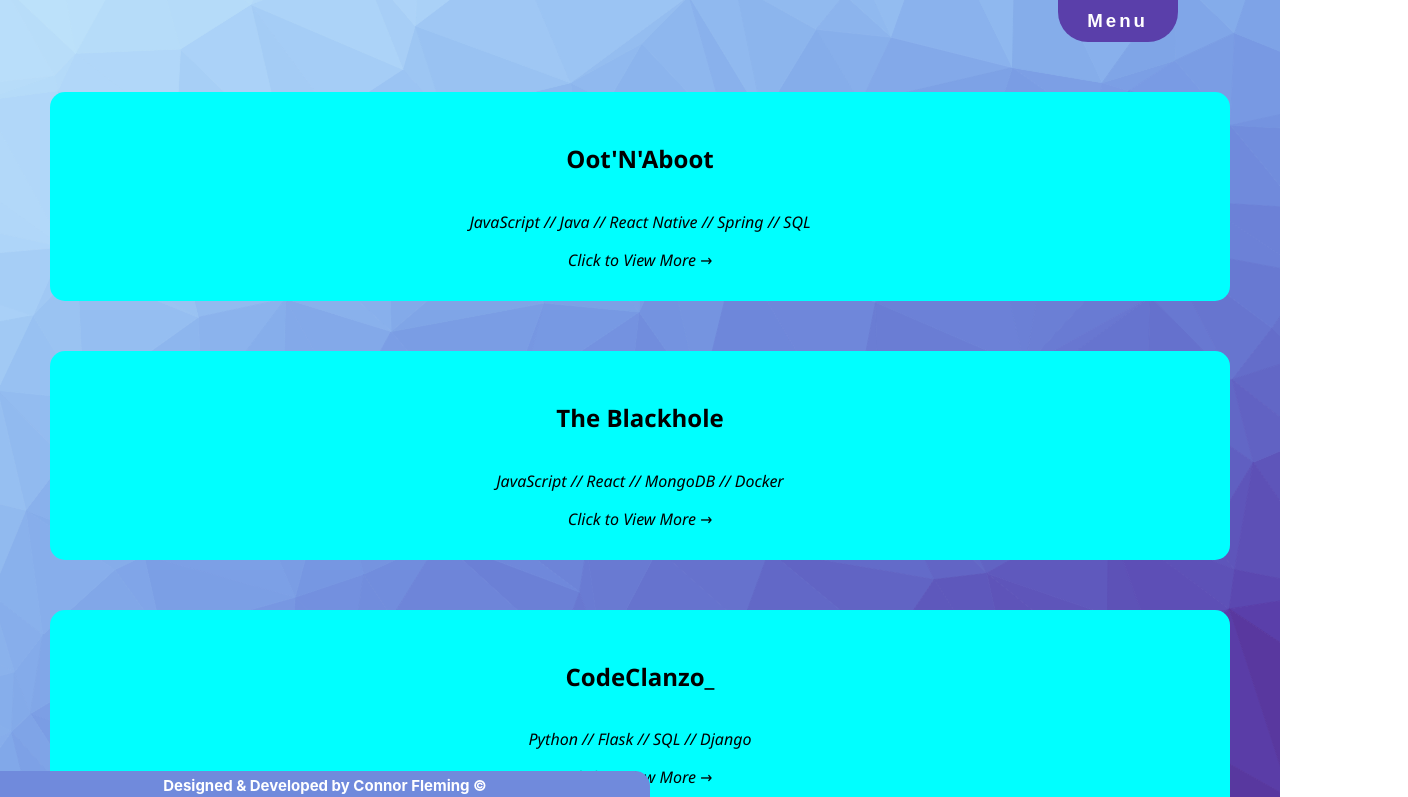
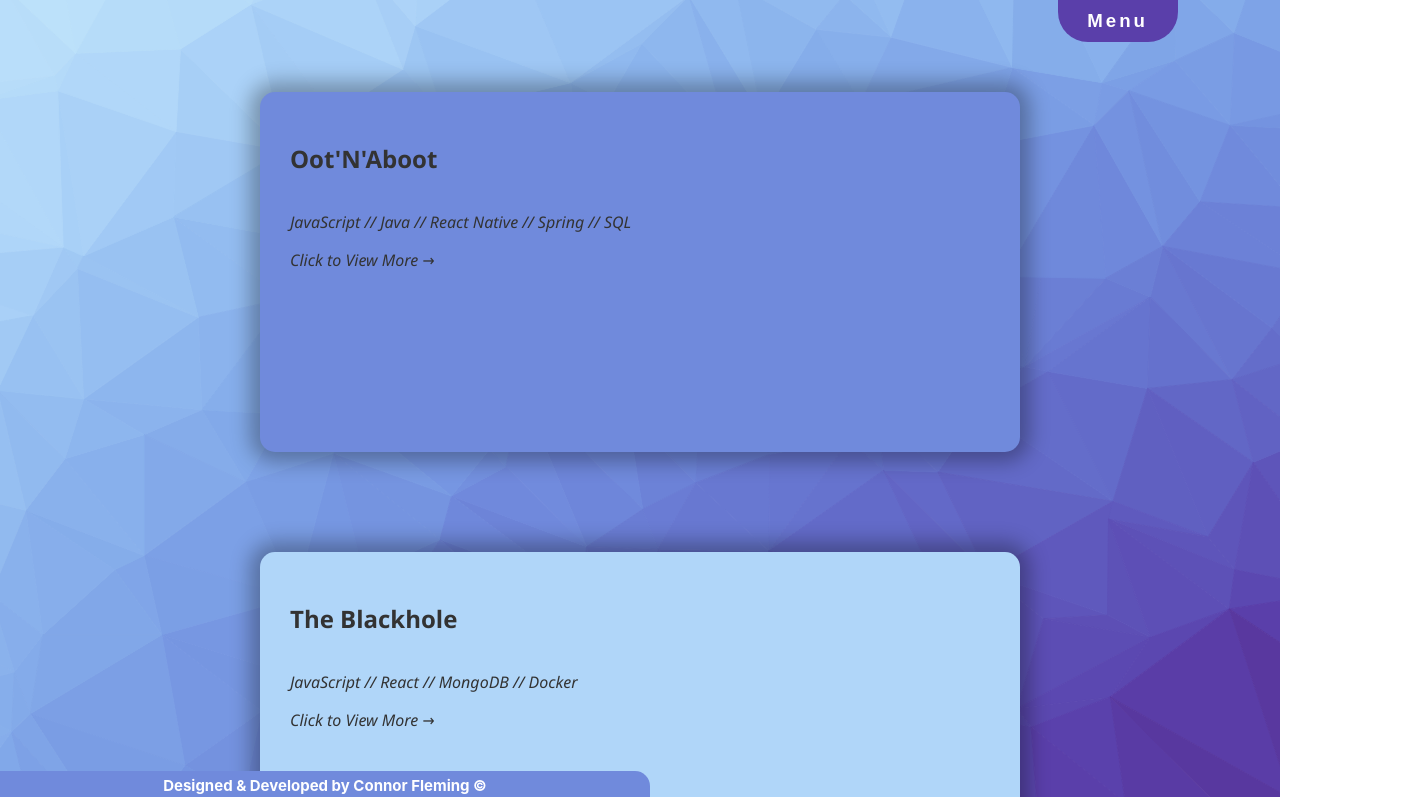
Before and after one commit to Jarnbjorn92/cf-portfolio, a React (Create React App) app: page /portfolio in a window 1280 px wide. Shown: the top 797 px of the page, 1408 px wide, since content can reach past the window. Built offline with nearby package versions, Linux system fonts and the light colour scheme.

Commit message:
fresh commit

```diff
--- a/src/components/AboutPage.js
+++ b/src/components/AboutPage.js
@@ -22,7 +22,7 @@ const AboutPage = () => {
             ref={ref}
             initial={{ x: "25vw", opacity: 0 }}
             animate={inView ? { x: 0, opacity: 1 } : { x: "10vw", opacity: 0 }}
-            transition={{ duration: 1, ease: "easeInOut" }}
+            transition={{ duration: 0.5, ease: "easeInOut" }}
             >
 
             <section className='about-me'>
--- a/src/components/ContactPage.css
+++ b/src/components/ContactPage.css
@@ -15,6 +15,3 @@
 .socials {
     padding: 10pt;
 }
-
-.contactInfo {
-}
--- a/src/components/Portfolio/PortfolioPage.js
+++ b/src/components/Portfolio/PortfolioPage.js
@@ -2,6 +2,7 @@ import React from 'react';
 import portfolioData from './portfolioData.json';
 import Project from './Project';
 import NavBar from '../../NavBar';
+import '../AboutPage.css';
 
 
 const PortfolioPage = () => {
@@ -15,26 +16,20 @@ const PortfolioPage = () => {
             title={project.title}
             technologies={project.technologies}
             image={project.image}
-            color={project.bgcolor}
+            color={project.color}
             github={project.github}
             deployed={project.deployed}
             description={project.description}
         />
     ));
 
-    // const imageNodes = portfolioData.map((image, index) => {
-    //     console.log(image.image)
-    //     return <img src={image.image} key={index} alt=""/>
-    // })
-
-
     return (
         <div>
         <NavBar/>
-
-            <div className='row'>
-                <ProjectList/>
-
+            <div className='container'>
+                <div className='column'>
+                    <ProjectList/>
+                </div>
             </div>
         </div>
     );
--- a/src/components/Portfolio/ProjectPage.css
+++ b/src/components/Portfolio/ProjectPage.css
@@ -1,19 +1,34 @@
 .projectCard {
     align-items: center;
     justify-content: center;
+    height: 300px;
+    width: 700px;
     padding: 30px;
     margin: 50px;
-    background-color: aqua;
     overflow: hidden;
     border-radius: 15px;
+    color: #333;
+    box-shadow: 0 0 20px 10px rgba(0, 0, 0, 0.3);
+}
+
+.container {
+    display: flex;
+    justify-content: center;
+    align-items: center;
+}
+
+.column {
+    display: flex;
+    flex-direction: column;
+    align-items: center;
 }
 
 .textWrap {
     columns: 6;
     display: flex;
     flex-direction: column;
-    justify-content: center;
-    align-items: center;
+    justify-content: space-between;
+    align-items: flex-start;
     margin: 5;
     z-index: 1;
 }
--- a/src/components/Portfolio/portfolioData.json
+++ b/src/components/Portfolio/portfolioData.json
@@ -6,7 +6,8 @@
         "technologies": "JavaScript // Java // React Native // Spring // SQL",
         "github": "https://github.com/Jarnbjorn92/Capstone_OotAndAboot",
         "deployed": "",
-        "id": "1"
+        "id": "1",
+        "color": "#708adc"
     },
     {
         "title": "The Blackhole",
@@ -15,7 +16,8 @@
         "technologies": "JavaScript // React // MongoDB // Docker",
         "github": "https://github.com/Jarnbjorn92/Portals",
         "deployed": "",
-        "id": "2"
+        "id": "2",
+        "color": "#b0d6f9"
     },
     {
         "title": "CodeClanzo_",
@@ -24,6 +26,7 @@
         "technologies": "Python // Flask // SQL // Django",
         "github": "https://github.com/Jarnbjorn92/CodeClanzo_",
         "deployed": "",
-        "id": "3"
+        "id": "3",
+        "color": "#e8faff"
     }
 ]
```
